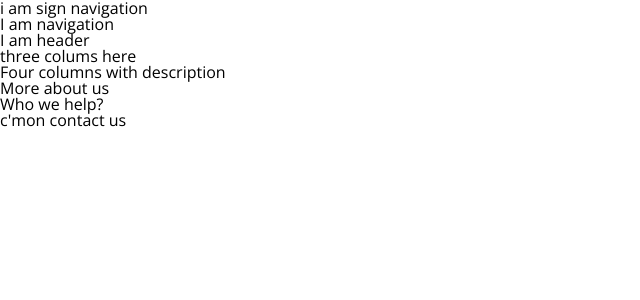
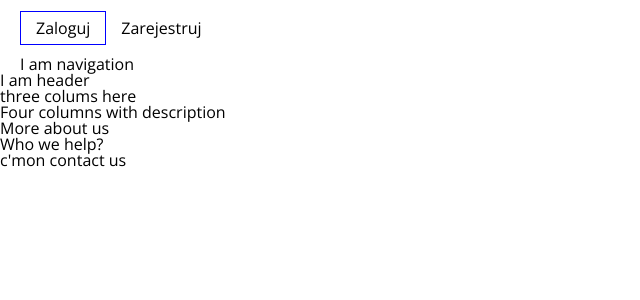
Before and after one commit to szymondros/portf, a React (Create React App) app: page / in a window 1280 px wide. Shown: the top 300 px of the page, without its empty margins (0-640 px from the left). Built offline with nearby package versions, Linux system fonts and the light colour scheme.

Commit message:
buttons version 1

```diff
--- a/package.json
+++ b/package.json
@@ -13,6 +13,7 @@
     "react-scripts": "4.0.3",
     "react-scroll": "^1.8.4",
     "reset-css": "^5.0.1",
+    "styled-components": "^5.3.1",
     "web-vitals": "^1.1.2"
   },
   "scripts": {
@@ -38,5 +39,9 @@
       "last 1 firefox version",
       "last 1 safari version"
     ]
+  },
+  "devDependencies": {
+    "stylelint": "^13.13.1",
+    "stylelint-order": "^4.1.0"
   }
 }
--- a/src/components/Home.js
+++ b/src/components/Home.js
@@ -1,4 +1,5 @@
 import React from 'react';
+import styled from "styled-components";
 import HomeSignNav from "./HomeSignNav";
 import HomeNav from "./HomeNav";
 import HomeHeader from "./HomeHeader";
@@ -11,20 +12,24 @@ import HomeContactUs from "./HomeContactUs";
 const Home = () => {
     return (
         <>
-            <header>
-                <HomeSignNav />
-                <HomeNav />
-            </header>
-            <body>
-            <HomeHeader />
-            <HomeThreeColumns />
-            <HomeFourColumns />
-            <HomeAbout />
-            <HomeWhoWeHelp />
-            <HomeContactUs />
-            </body>
+            <PageWrapper>
+                <header>
+                    <HomeSignNav/>
+                    <HomeNav/>
+                </header>
+            </PageWrapper>
+            <HomeHeader/>
+            <HomeThreeColumns/>
+            <HomeFourColumns/>
+            <HomeAbout/>
+            <HomeWhoWeHelp/>
+            <HomeContactUs/>
         </>
     );
 };
 
+const PageWrapper = styled.div`
+  padding: 0 20px;
+`;
+
 export default Home;
--- a/src/components/HomeSignNav.js
+++ b/src/components/HomeSignNav.js
@@ -1,11 +1,25 @@
 import React from 'react';
+import styled from "styled-components";
+import LinkButton from "./LinkButton";
 
 const HomeSignNav = () => {
     return (
-        <div>
-            i am sign navigation
-        </div>
+        <SignNavBox>
+            <LinkButton href="/login"
+                        text="Zaloguj"
+                        isBordered
+                        colored="blue"/>
+
+            <LinkButton href="/sign-up"
+                        text="Zarejestruj"/>
+        </SignNavBox>
     );
 };
 
+const SignNavBox = styled.div`
+  padding: 20px 0;
+  display: block;
+`;
+
+
 export default HomeSignNav;
--- /dev/null
+++ b/src/components/LinkButton.js
@@ -0,0 +1,21 @@
+import React from 'react';
+import styled from "styled-components";
+import {Link} from "react-router-dom";
+
+const LinkButton = ({href, isBordered, colored, text}) => {
+    return (
+        <Button to={href}
+                $isBordered={isBordered}
+                $colored={colored}
+        >{text}</Button>
+    );
+};
+
+const Button = styled(Link)`
+  border: ${({$isBordered}) => $isBordered ? "1px" : "0"} solid ${({$colored}) => $colored};
+  text-decoration: none;
+  color: black;
+  padding: 5px 15px;
+`;
+
+export default LinkButton;
```
Also changed, not shown: public/manifest.json (added), 1 other file (tests, documents, lock files or other folders).
